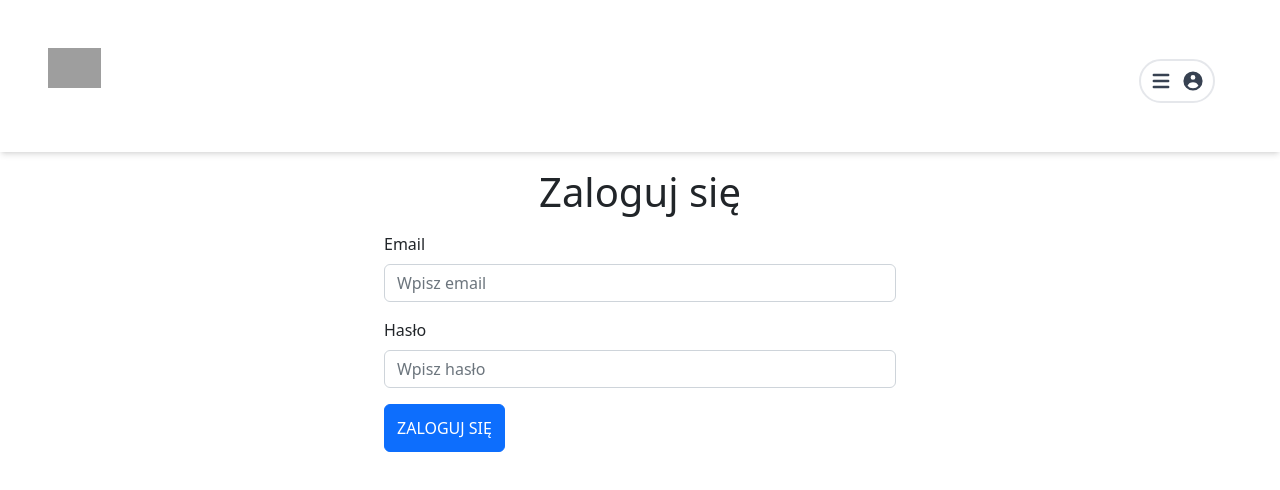
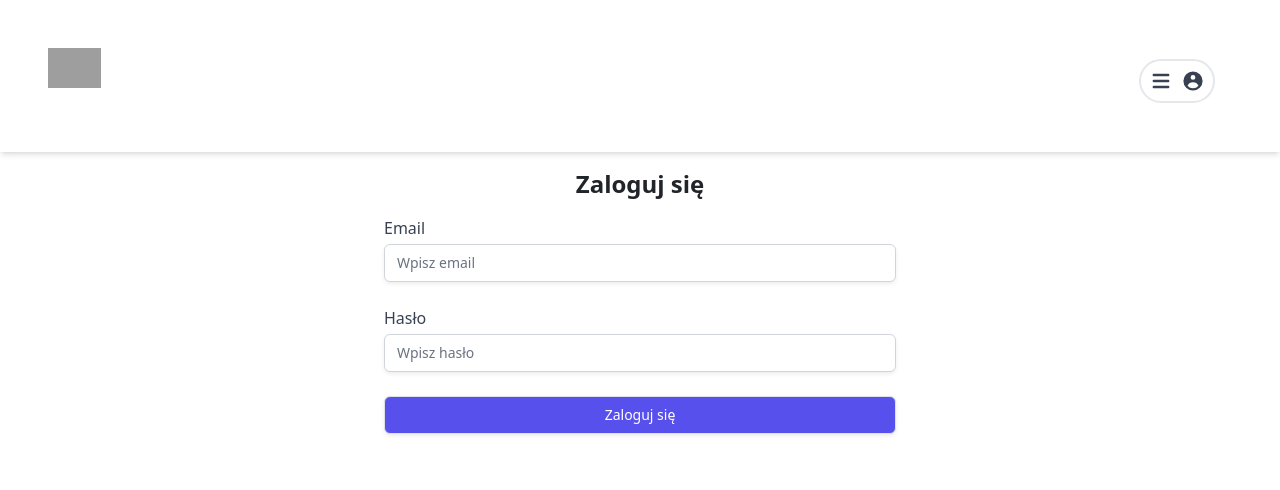
Before and after one commit to kubajaz/COREPETICO, a Next.js app in the folder corepetico/: page /login in a window 1280 px wide. Shown: the top 490 px of the page. Built offline with nearby package versions, Linux system fonts and the light colour scheme; no server answers; grey boxes are pictures that could not be loaded; what @badrap/bar-of-progress would draw is missing.

Commit message:
removed bootstrap in auth

```diff
--- /dev/null
+++ b/corepetico/components/Order/TimePick.js
@@ -0,0 +1,89 @@
+import DatePicker from 'react-datepicker'
+import { forwardRef, useEffect, useState } from 'react'
+import { ChevronLeftIcon, ChevronRightIcon } from '@heroicons/react/solid'
+import { format } from 'date-fns'
+import setHours from 'date-fns/setHours'
+import setMinutes from 'date-fns/setMinutes'
+
+export default function TimePick() {
+    const [myDate, setMyDate] = useState(new Date())
+
+    const [startDate, setStartDate] = useState(
+        setHours(setMinutes(new Date(), 0), 9)
+    );
+    const filterPassedTime = (time) => {
+        const currentDate = new Date();
+        const selectedDate = new Date(time);
+
+        return currentDate.getTime() < selectedDate.getTime();
+    };
+
+    return (
+        <div className="flex bg-gray-100">
+            <div className="flex items-center justify-center max-w-xl py-20 mx-auto space-x-4">
+                <div className="relative w-40">
+                    <DatePicker
+                        selected={myDate}
+                        onChange={(date) => setMyDate(date)}
+                        showTimeSelect
+                        //popperClassName="react-datepicker-top"
+                        customInput={<ButtonInput />}
+                        renderCustomHeader={({
+                            date,
+                            decreaseMonth,
+                            increaseMonth,
+                            prevMonthButtonDisabled,
+                            nextMonthButtonDisabled,
+                        }) => (
+                            <div className="flex items-center justify-between px-2 py-2">
+                                <div className="space-x-2">
+                                    <button
+                                        onClick={decreaseMonth}
+                                        disabled={prevMonthButtonDisabled}
+                                        type="button"
+                                        className={`
+                                            ${prevMonthButtonDisabled && 'cursor-not-allowed opacity-50'}
+                                            inline-flex p-1 text-sm font-medium text-gray-700 bg-white border border-gray-300 rounded shadow-sm hover:bg-gray-50 focus:outline-none focus:ring-2 focus:ring-offset-0 focus:ring-blue-500
+                                        `}
+                                    >
+                                        <ChevronLeftIcon className="w-5 h-5 text-gray-600" />
+                                    </button>
+
+                                    <button
+                                        onClick={increaseMonth}
+                                        disabled={nextMonthButtonDisabled}
+                                        type="button"
+                                        className={`
+                                            ${nextMonthButtonDisabled && 'cursor-not-allowed opacity-50'}
+                                            inline-flex p-1 text-sm font-medium text-gray-700 bg-white border border-gray-300 rounded shadow-sm hover:bg-gray-50 focus:outline-none focus:ring-2 focus:ring-offset-0 focus:ring-blue-500
+                                        `}
+                                    >
+                                        <ChevronRightIcon className="w-5 h-5 text-gray-600" />
+                                    </button>
+                                </div>
+                            </div>
+                        )}
+                        includeTimes={[
+                            setHours(setMinutes(new Date(), 0), 17),
+                            setHours(setMinutes(new Date(), 30), 18),
+                            setHours(setMinutes(new Date(), 30), 19),
+                            setHours(setMinutes(new Date(), 30), 17),
+                        ]}
+                        dateFormat="MMMM d, yyyy h:mm aa"
+                    />
+                </div>
+            </div>
+        </div>
+    )
+}
+
+const ButtonInput = forwardRef(({ value, onClick }, ref) => (
+    <button
+        onClick={onClick}
+        ref={ref}
+        type="button"
+        className='inline-flex justify-start w-full px-3 py-2 text-sm font-medium text-gray-700 bg-white border border-gray-300 rounded shadow-sm hover:bg-gray-50 focus:outline-none focus:ring-2 focus:ring-offset-0 focus:ring-blue-500'
+    >
+        {format(new Date(value), 'dd MMMM yyyy')}
+    </button>
+))
--- a/corepetico/pages/login.tsx
+++ b/corepetico/pages/login.tsx
@@ -1,6 +1,5 @@
 import { useRouter } from 'next/router'
 import React, { useEffect, useState } from 'react'
-import { Button, Form } from 'react-bootstrap'
 import { useAuth } from '../context/AuthContext'
 
 const Login = () => {
@@ -25,49 +24,59 @@ const Login = () => {
   }
 
   return (
-    <div
-      style={{
-        width: '40%',
-        margin: 'auto',
-      }}
-    >
-      <h1 className="text-center my-3 ">Zaloguj się</h1>
-      <Form onSubmit={handleLogin}>
-        <Form.Group className="mb-3" controlId="formBasicEmail">
-          <Form.Label>Email</Form.Label>
-          <Form.Control
-            onChange={(e: any) =>
+    <div className="w-2/5 mx-auto">
+      <h1 className="text-center my-3 text-2xl font-bold">Zaloguj się</h1>
+      <form onSubmit={handleLogin}>
+        <div className="mb-4">
+          <label htmlFor="email" className="block font-medium text-gray-700">
+            Email
+          </label>
+          <input
+            id="email"
+            name="email"
+            type="email"
+            value={data.email}
+            onChange={(e) =>
               setData({
                 ...data,
                 email: e.target.value,
               })
             }
-            value={data.email}
             required
-            type="email"
+            autoComplete="email"
+            className="mt-1 block w-full border-gray-300 rounded-md shadow-sm focus:ring-indigo-500 focus:border-indigo-500 sm:text-sm"
             placeholder="Wpisz email"
           />
-        </Form.Group>
+        </div>
 
-        <Form.Group className="mb-3" controlId="formBasicPassword">
-          <Form.Label>Hasło</Form.Label>
-          <Form.Control
-            onChange={(e: any) =>
+        <div className="mb-6">
+          <label htmlFor="password" className="block font-medium text-gray-700">
+            Hasło
+          </label>
+          <input
+            id="password"
+            name="password"
+            type="password"
+            value={data.password}
+            onChange={(e) =>
               setData({
                 ...data,
                 password: e.target.value,
               })
             }
-            value={data.password}
             required
-            type="password"
+            autoComplete="current-password"
+            className="mt-1 block w-full border-gray-300 rounded-md shadow-sm focus:ring-indigo-500 focus:border-indigo-500 sm:text-sm"
             placeholder="Wpisz hasło"
           />
-        </Form.Group>
-        <Button variant="primary" type="submit">
+        </div>
+        <button
+          type="submit"
+          className="w-full flex justify-center py-2 px-4 border border-transparent rounded-md shadow-sm text-sm font-medium text-white bg-indigo-600 hover:bg-indigo-700 focus:outline-none focus:ring-2 focus:ring-offset-2 focus:ring-indigo-500"
+        >
           Zaloguj się
-        </Button>
-      </Form>
+        </button>
+      </form>
     </div>
   )
 }
--- a/corepetico/pages/signup.tsx
+++ b/corepetico/pages/signup.tsx
@@ -1,8 +1,7 @@
 import { useRouter } from 'next/router'
 import React, { useEffect, useState } from 'react'
-import { Button, Form } from 'react-bootstrap'
+import { Button } from 'react-bootstrap'
 import { useAuth } from '../context/AuthContext'
-
 import { getAuth, updateProfile } from "firebase/auth";
 
 const Signup = () => {
@@ -44,21 +43,19 @@ const Signup = () => {
   }
 
   return (
-    <div
-      style={{
-        width: '40%',
-        margin: 'auto',
-      }}
-    >
-      <h1 className="text-center my-3 ">Zarejestruj się</h1>
-      <Form onSubmit={handleSignup}>
-
-        <Form.Group className="mb-3">
-          <Form.Label>Nick</Form.Label>
-          <Form.Control
+    <div className="w-2/5 mx-auto">
+      <h1 className="text-center my-3 text-2xl font-bold">Zarejestruj się</h1>
+      <form onSubmit={handleSignup}>
+        <div className="mb-3">
+          <label htmlFor="displayName" className="form-label">
+            Nick
+          </label>
+          <input
             type="name"
+            className="form-control"
             placeholder="Wpisz nick"
             required
+            id="displayName"
             onChange={(e) =>
               setData({
                 ...data,
@@ -67,14 +64,18 @@ const Signup = () => {
             }
             value={data.displayName}
           />
-        </Form.Group>
+        </div>
 
-        <Form.Group className="mb-3" controlId="formBasicEmail">
-          <Form.Label>Email</Form.Label>
-          <Form.Control
+        <div className="mb-3">
+          <label htmlFor="email" className="form-label">
+            Email
+          </label>
+          <input
             type="email"
+            className="form-control"
             placeholder="Wpisz email"
             required
+            id="email"
             onChange={(e) =>
               setData({
                 ...data,
@@ -83,14 +84,18 @@ const Signup = () => {
             }
             value={data.email}
           />
-        </Form.Group>
+        </div>
 
-        <Form.Group className="mb-3" controlId="formBasicPassword">
-          <Form.Label>Hasło</Form.Label>
-          <Form.Control
+        <div className="mb-3">
+          <label htmlFor="password" className="form-label">
+            Hasło
+          </label>
+          <input
             type="password"
+            className="form-control"
             placeholder="Wpisz hasło"
             required
+            id="password"
             onChange={(e) =>
               setData({
                 ...data,
@@ -99,14 +104,14 @@ const Signup = () => {
             }
             value={data.password}
           />
-        </Form.Group>
+        </div>
 
-        <Button variant="primary" type="submit">
+        <button type="submit" className="w-full">
           Zarejestruj się
-        </Button>
-      </Form>
+        </button>
+      </form>
     </div>
   )
 }
 
-export default Signup
+export default Signup;
```
